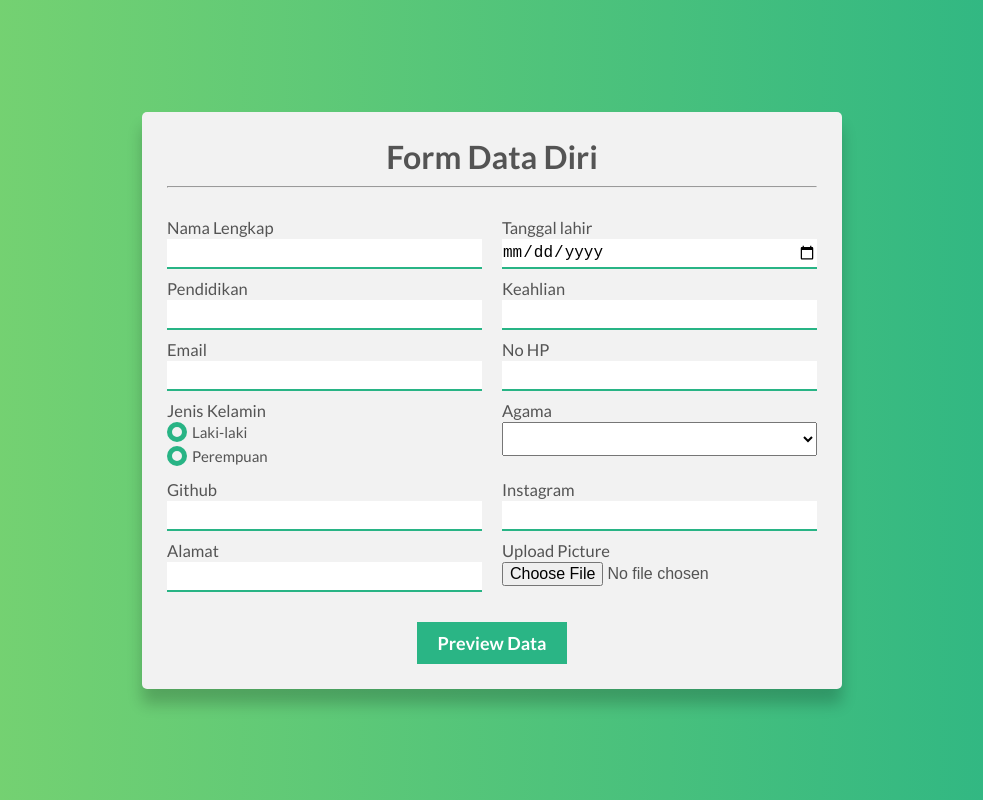
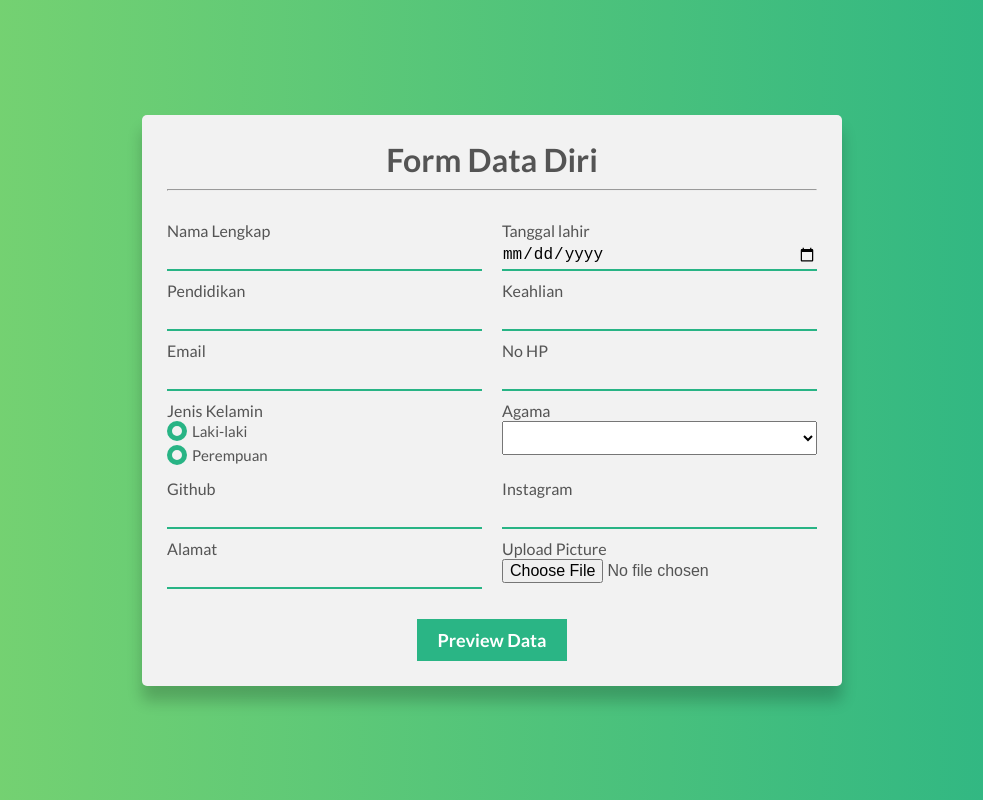
Before and after one commit to dafiqarba/react-form-modal, a React (Create React App) app: page / in a window 1280 px wide. Shown: the whole page, without its empty margins (148-1131 px from the left). Built offline with nearby package versions, Linux system fonts and the light colour scheme.

Commit message:
make form input label smaller

```diff
--- a/src/components/FormProfile/FormProfile.css
+++ b/src/components/FormProfile/FormProfile.css
@@ -29,7 +29,7 @@
 
 .form-data__label {
   display: inline-block;
-  font-size: 1.65rem;
+  font-size: 1.6rem;
   margin-bottom: 0.1rem;
 }
 
@@ -38,6 +38,7 @@
   height: 3rem;
   font-size: 1.6rem;
   border: none;
+  background-color: transparent;
   border-bottom: 0.2rem solid #28b485;
 }
 
```
